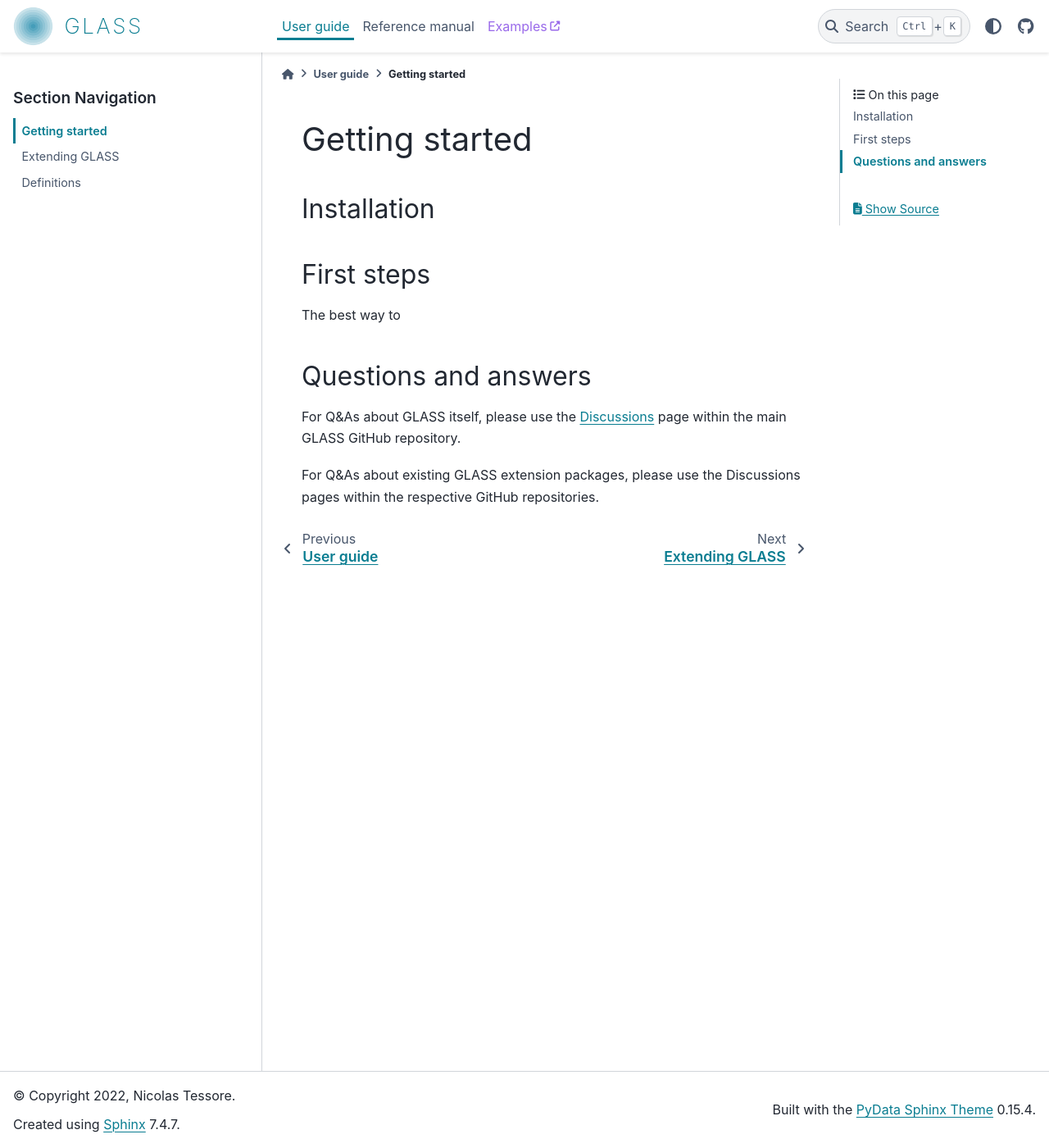
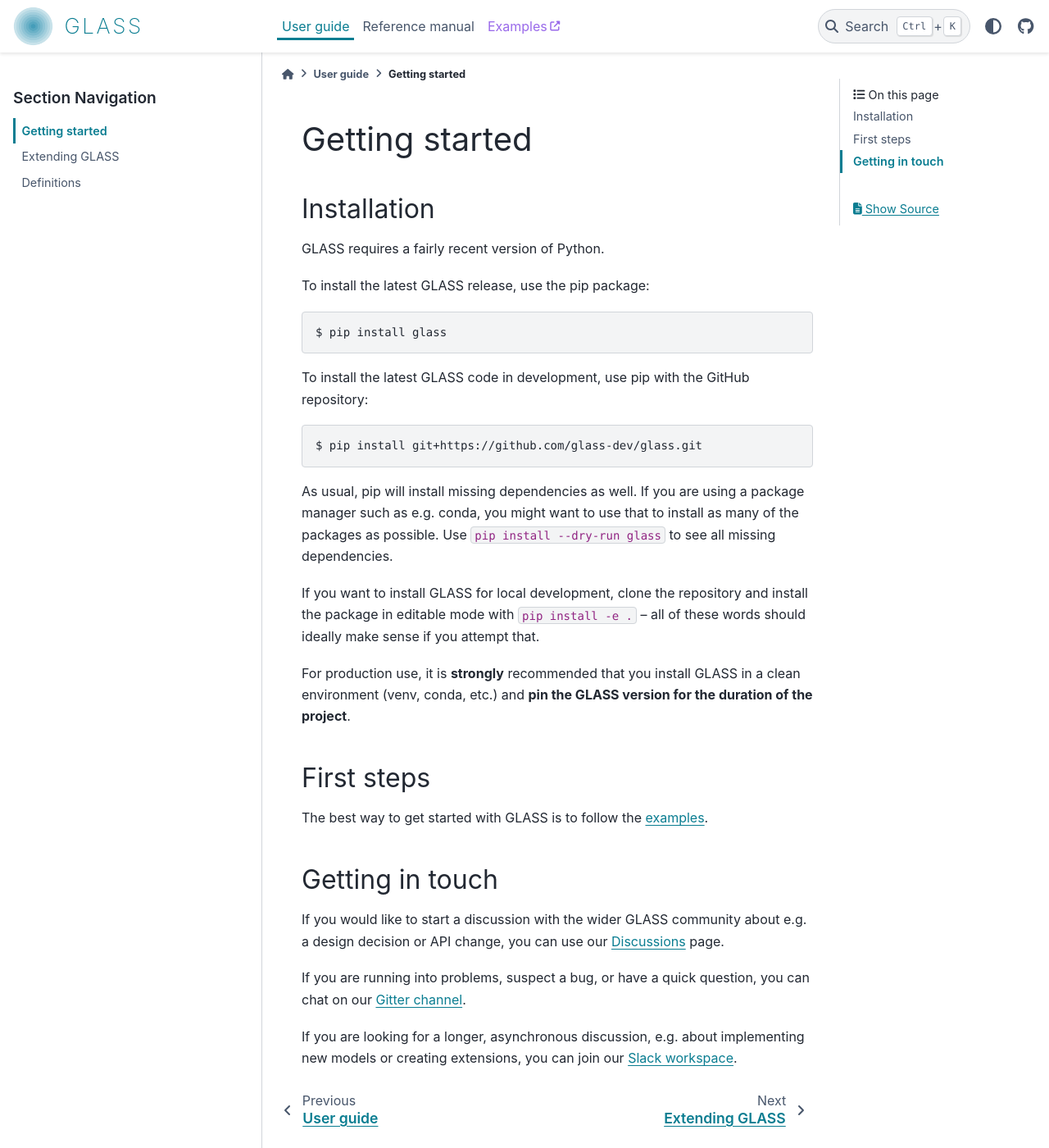
Before and after one commit to glass-dev/glass, a Sphinx documentation site: the page built from docs/user/getting_started.rst, in a window 1280 px wide and 1400 px high. Shown: the whole window at 82% size. Built offline with Sphinx 7.4.7 and the PyData theme 0.15.4, drawn with Linux system fonts in a browser that asks for light colours.

Commit message:
DOC: improve user documentation

```diff
--- a/docs/user/extensions.rst
+++ b/docs/user/extensions.rst
@@ -5,8 +5,5 @@ Extending GLASS
 Extension packages
 ------------------
 
-Writing generators
-------------------
-
 Contributing
 ------------
--- a/docs/user/getting_started.rst
+++ b/docs/user/getting_started.rst
@@ -5,17 +5,54 @@ Getting started
 Installation
 ------------
 
+GLASS requires a fairly recent version of Python.
+
+To install the latest GLASS release, use the pip package::
+
+    $ pip install glass
+
+To install the latest GLASS code in development, use pip with the GitHub
+repository::
+
+    $ pip install git+https://github.com/glass-dev/glass.git
+
+As usual, pip will install missing dependencies as well.  If you are using a
+package manager such as e.g. conda, you might want to use that to install as
+many of the packages as possible.  Use ``pip install --dry-run glass`` to see
+all missing dependencies.
+
+If you want to install GLASS for local development, clone the repository and
+install the package in editable mode with ``pip install -e .`` -- all of these
+words should ideally make sense if you attempt that.
+
+For production use, it is **strongly** recommended that you install GLASS in a
+clean environment (venv, conda, etc.) and **pin the GLASS version for the
+duration of the project**.
+
+
 First steps
 -----------
-The best way to
 
-Questions and answers
----------------------
+The best way to get started with GLASS is to follow the examples__.
 
-For Q&As about GLASS itself, please use the Discussions__ page within the main
-GLASS GitHub repository.
+__ https://glass.readthedocs.io/projects/examples/
 
-__ https://github.com/glass-dev/glass/discussions
 
-For Q&As about existing GLASS extension packages, please use the Discussions
-pages within the respective GitHub repositories.
+Getting in touch
+----------------
+
+If you would like to start a discussion with the wider GLASS community about
+e.g. a design decision or API change, you can use our Discussions__ page.
+
+__ https://github.com/orgs/glass-dev/discussions
+
+If you are running into problems, suspect a bug, or have a quick question, you
+can chat on our `Gitter channel`__.
+
+__ https://gitter.im/glass-dev/glass
+
+If you are looking for a longer, asynchronous discussion, e.g. about
+implementing new models or creating extensions, you can join our `Slack
+workspace`__.
+
+__ https://glass-dev.github.io/slack
```
Also changed, not shown: README.md (+20 -2 lines), docs/user/definitions.rst (+5 -19 lines), 2 other files.
